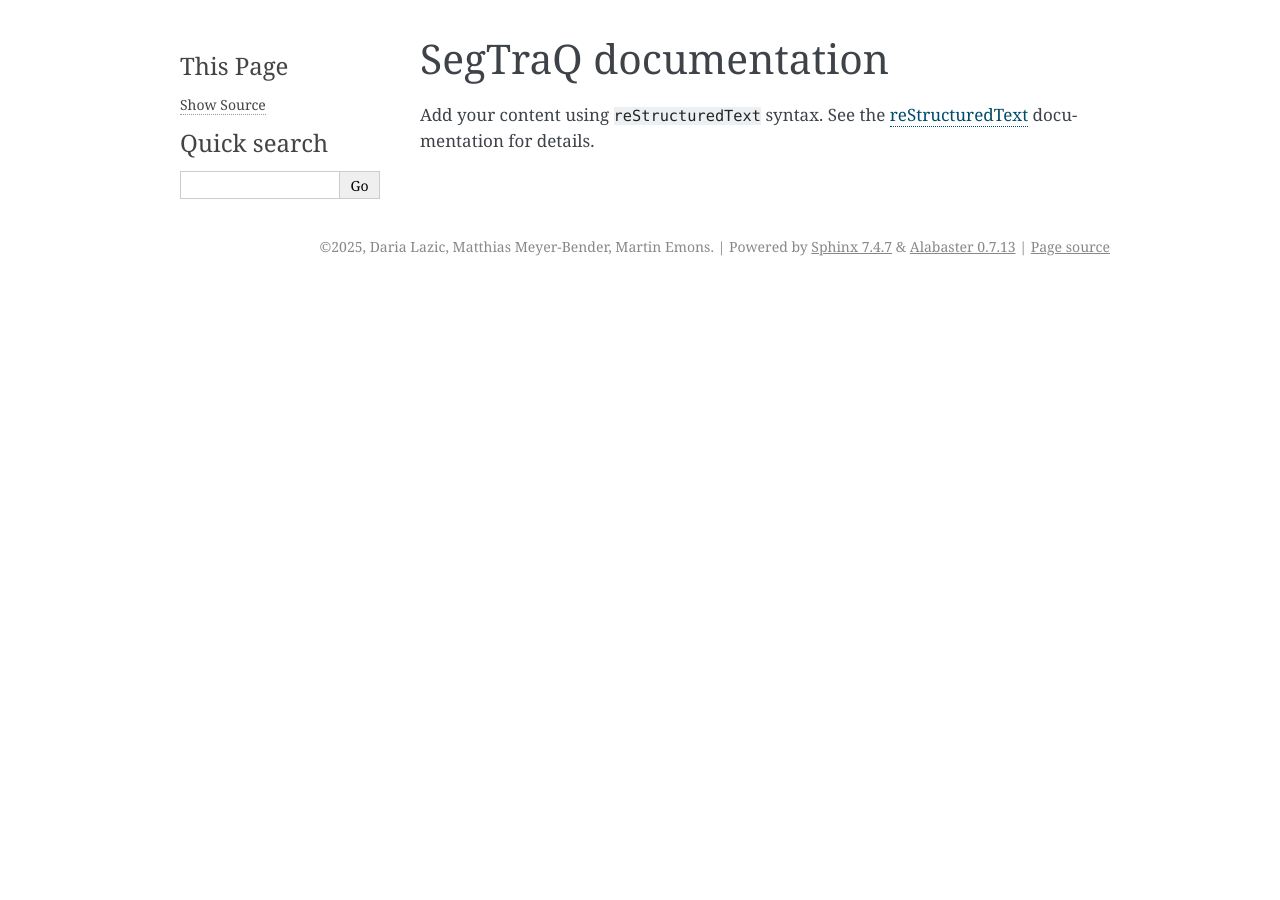
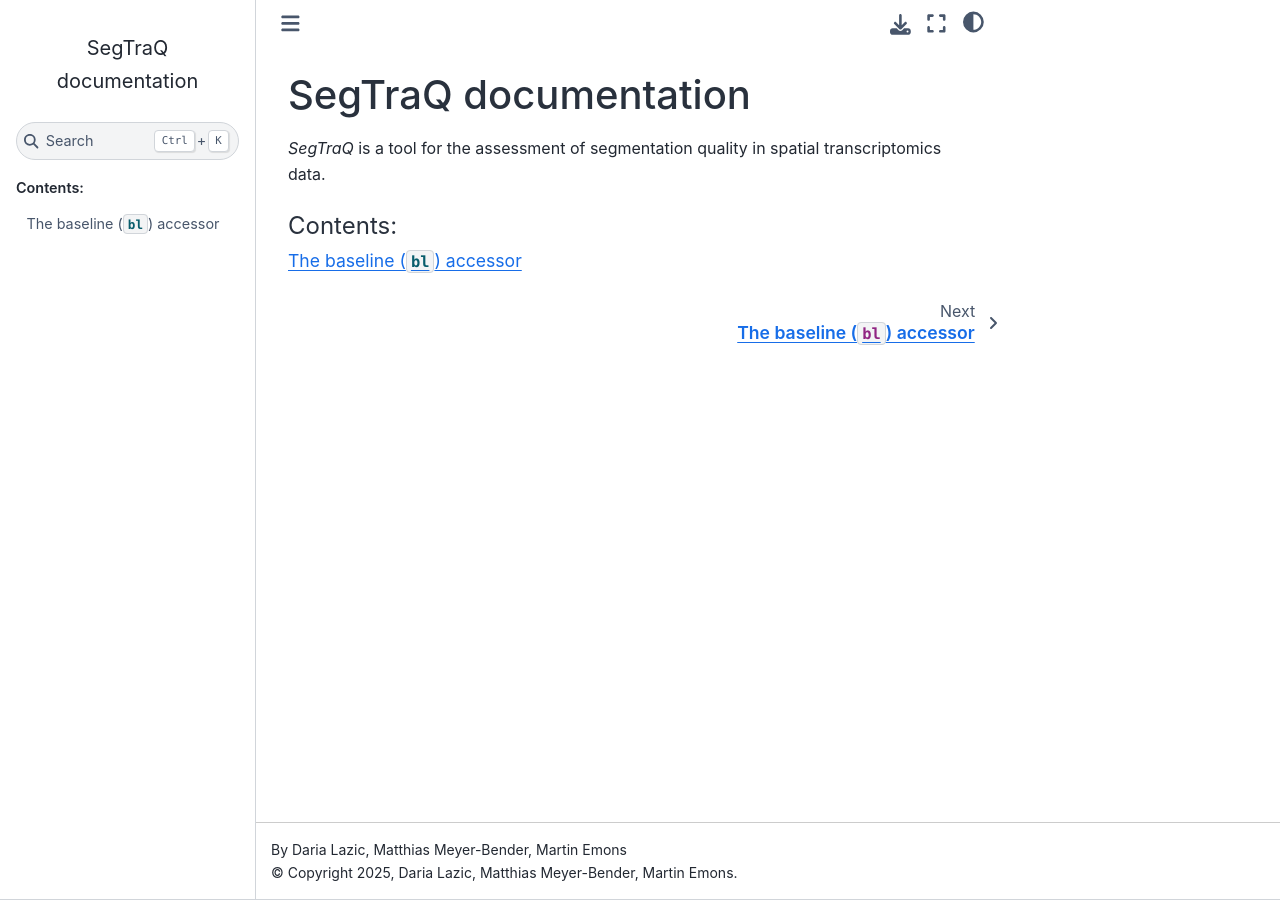
Before and after one commit to LazDaria/SegTraQ, a Sphinx documentation site: the page built from docs/index.rst, in a window 1280 px wide. Built offline with Sphinx 7.4.7 and the Sphinx Book theme 1.1.4, drawn with Linux system fonts in a browser that asks for light colours.

Commit message:
removed deprecated docs and added the bl accessor

```diff
--- a/docs/conf.py
+++ b/docs/conf.py
@@ -22,5 +22,5 @@
 # -- Options for HTML output -------------------------------------------------
 # https://www.sphinx-doc.org/en/master/usage/configuration.html#options-for-html-output
 
-html_theme = "alabaster"
+html_theme = "sphinx_book_theme"
 html_static_path = ["_static"]
--- a/docs/index.rst
+++ b/docs/index.rst
@@ -6,11 +6,10 @@
 SegTraQ documentation
 =====================
 
-Add your content using ``reStructuredText`` syntax. See the
-`reStructuredText <https://www.sphinx-doc.org/en/master/usage/restructuredtext/index.html>`_
-documentation for details.
-
+`SegTraQ` is a tool for the assessment of segmentation quality in spatial transcriptomics data.
 
 .. toctree::
    :maxdepth: 2
    :caption: Contents:
+
+   modules/baseline
--- /dev/null
+++ b/docs/modules/baseline.rst
@@ -0,0 +1,10 @@
+.. highlight:: shell
+
+================================
+The baseline (:code:`bl`) accessor
+================================
+
+The baseline accessor provides basic quality control metrics such as the number of cells, the number of genes, and the number of detected genes per cell.
+
+.. automodule:: SegTraQ.bl.baseline
+   :members:
```
Also changed, not shown: docs/installation.md (deleted, +0 -38 lines), 2 other files.
